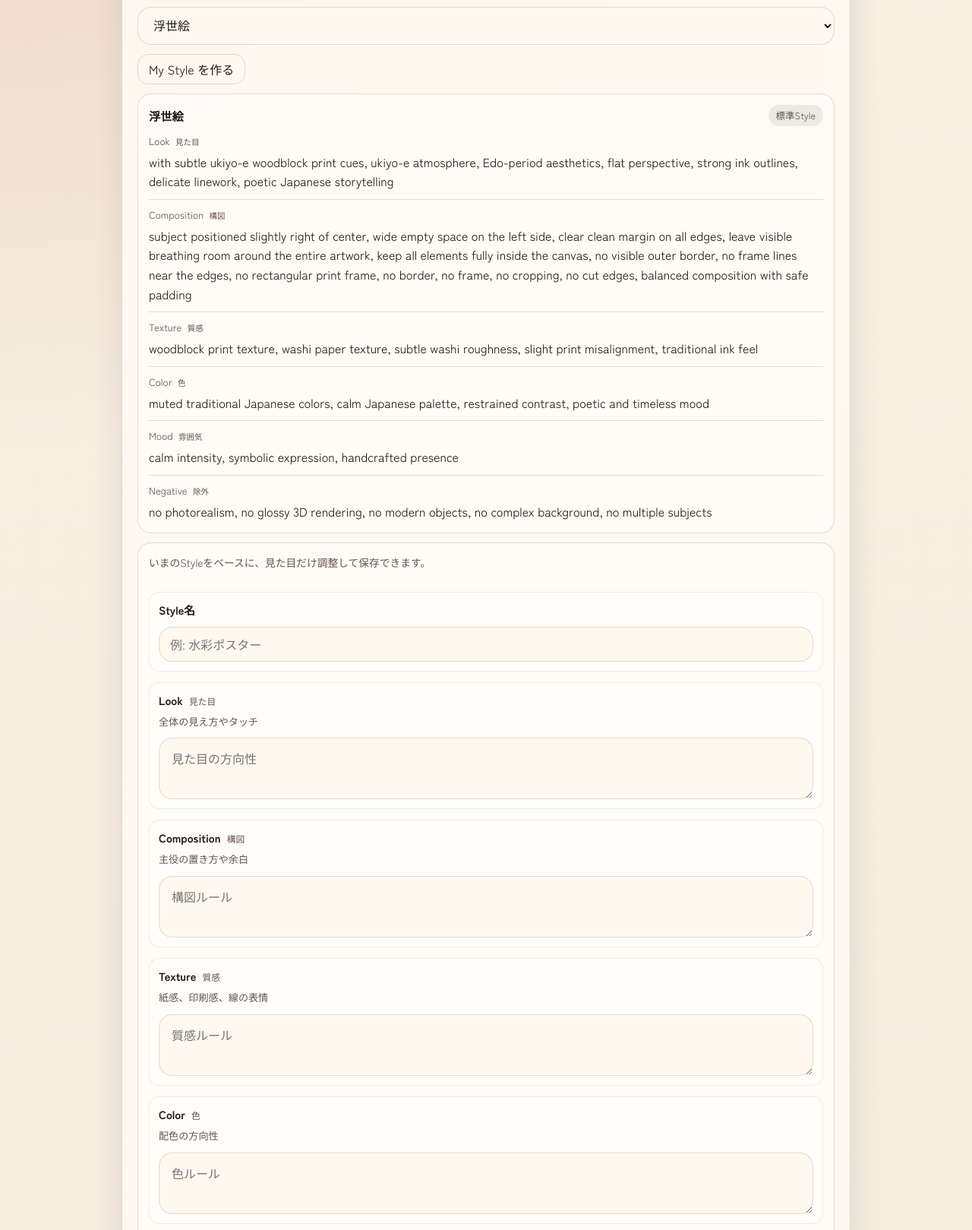
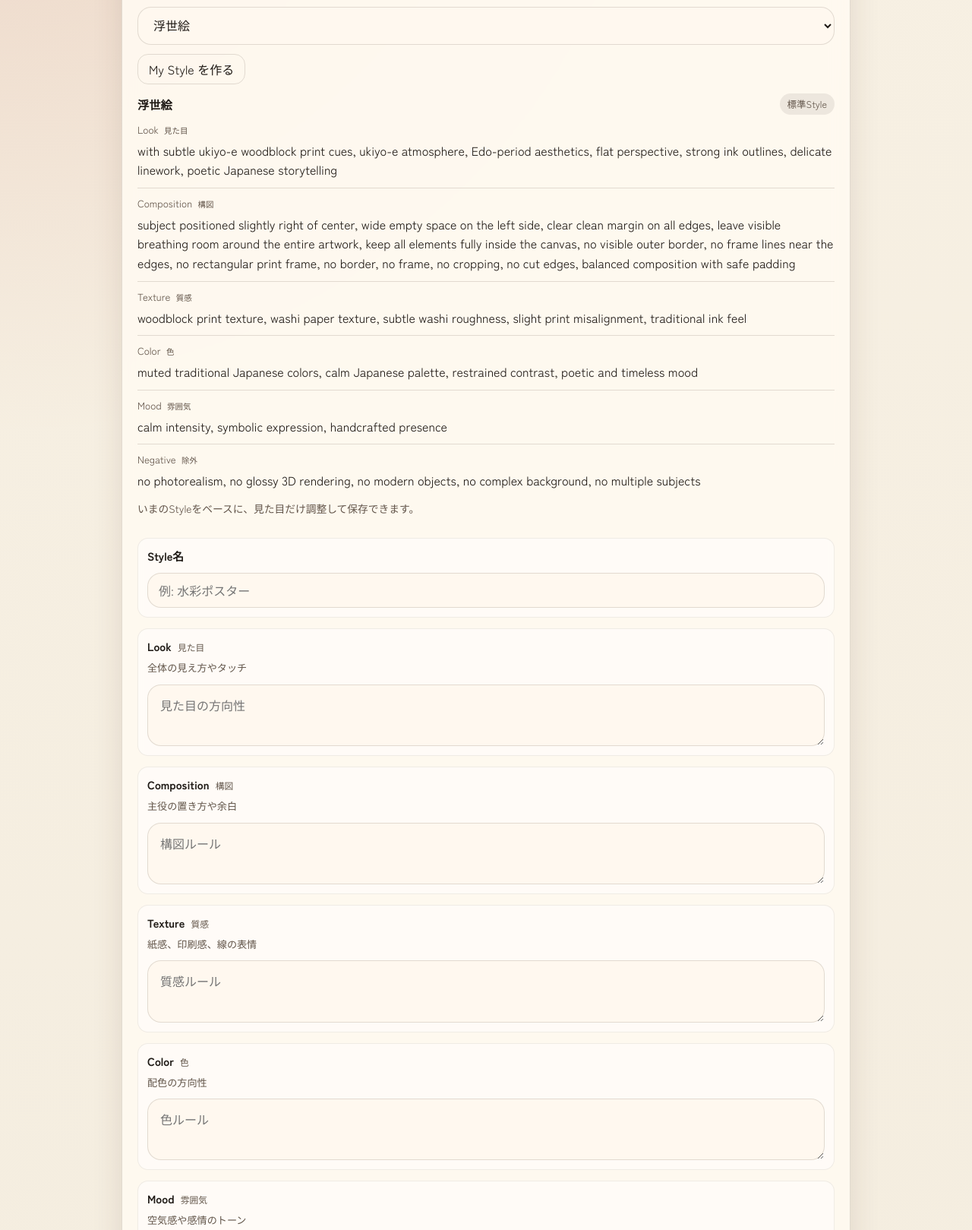
Before and after one commit to attrip/makeeyecatch, a plain HTML site: page index.html in a window 1280 px wide. Shown: the part 401-2020 px from the top of the page at 76% size. Drawn offline with Linux system fonts and the light colour scheme.

Commit message:
Remove style section frames

```diff
--- a/index.html
+++ b/index.html
@@ -57,7 +57,7 @@
           <div class="inline-actions">
             <button id="add-style-button" class="secondary-button compact-button" type="button">My Style を作る</button>
           </div>
-          <div id="style-preview" class="style-preview">
+          <div id="style-preview" class="style-preview" hidden>
             <div class="style-preview-header">
               <strong id="style-preview-label">浮世絵</strong>
               <span id="style-preview-kind" class="style-preview-kind">標準Style</span>
--- a/style.css
+++ b/style.css
@@ -208,16 +208,14 @@ h1 {
 .custom-style-panel {
   display: grid;
   gap: 14px;
-  padding: 14px;
-  border: 1px solid var(--line);
-  border-radius: 18px;
-  background: rgba(255, 252, 247, 0.7);
+  padding: 0;
+  border: 0;
+  border-radius: 0;
+  background: transparent;
 }
 
 .custom-style-panel.is-open {
-  border-color: rgba(180, 73, 45, 0.42);
-  background: rgba(255, 248, 239, 0.95);
-  box-shadow: inset 0 0 0 1px rgba(180, 73, 45, 0.12);
+  box-shadow: none;
 }
 
 .custom-style-panel-header {
@@ -270,10 +268,10 @@ h1 {
 .style-preview {
   display: grid;
   gap: 10px;
-  padding: 14px;
-  border: 1px solid var(--line);
-  border-radius: 18px;
-  background: rgba(255, 252, 247, 0.78);
+  padding: 0;
+  border: 0;
+  border-radius: 0;
+  background: transparent;
 }
 
 .style-preview-header {
```
